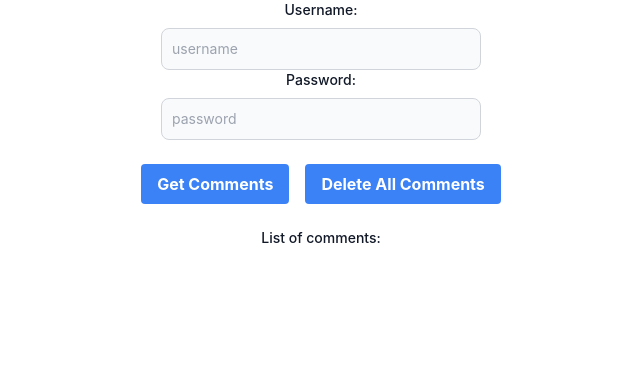
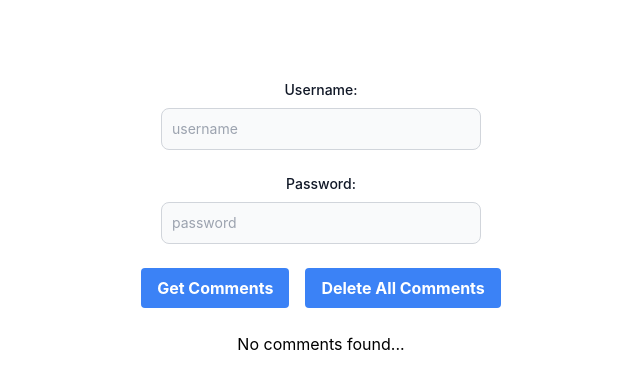
Before and after one commit to skossan/reddit-nuker-js, a Next.js app in the folder client/: page / in a window 1280 px wide. Shown: the top 388 px of the page, without its empty margins (319-959 px from the left). Built offline with nearby package versions, Linux system fonts and the light colour scheme.

Commit message:
form styling

```diff
--- a/client/components/UserForm.tsx
+++ b/client/components/UserForm.tsx
@@ -1,4 +1,4 @@
-import React, { useEffect, useState } from "react";
+import React, { useState } from "react";
 import Button from "./Button";
 import InputField from "./InputField";
 import axios from "axios";
@@ -19,6 +19,7 @@ const UserForm = () => {
     password: "",
   });
   const [comments, setComments] = useState([]);
+  const [noComment, setNoComments] = useState(true);
 
   const getAllComments = (event: React.MouseEvent<HTMLButtonElement>) => {
     event.preventDefault();
@@ -32,9 +33,13 @@ const UserForm = () => {
           return;
         } else {
           setComments(res.data);
+          setNoComments(false);
         }
       })
-      .catch((error) => {});
+      .catch((error) => {
+        setComments([]);
+        setNoComments(true);
+      });
   };
 
   const handleOnChange = (event: React.ChangeEvent<HTMLInputElement>) => {
@@ -52,12 +57,15 @@ const UserForm = () => {
           username: "",
           password: "",
         });
+        setComments([]);
+        setNoComments(true);
       })
       .catch((error) => {});
   };
 
   return (
     <form>
+      <div className="h-20"></div>
       <div className="flex flex-col items-center">
         <InputField
           labelText="Username:"
@@ -68,6 +76,7 @@ const UserForm = () => {
           onChange={handleOnChange}
           required
         />
+        <br />
         <InputField
           labelText="Password:"
           value={userData.password}
@@ -90,9 +99,13 @@ const UserForm = () => {
           />
         </div>
         <br />
-        <p className="block mb-2 text-sm font-medium text-gray-900 dark:text-white">
-          List of comments:
-        </p>
+        {noComment === true ? (
+          <p>No comments found...</p>
+        ) : (
+          <p className="block mb-2 text-sm font-medium text-gray-900 dark:text-white">
+            List of comments:
+          </p>
+        )}
         <br />
         <div>
           {comments.map((comment) => {
```
